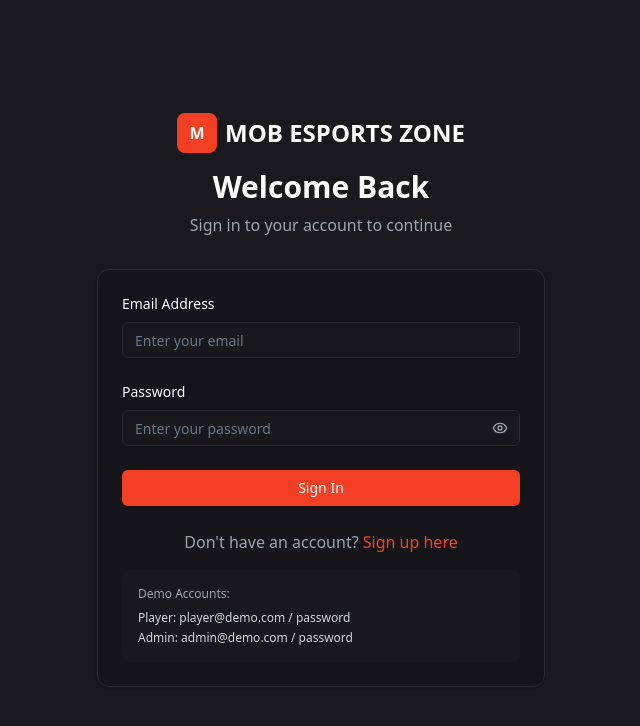
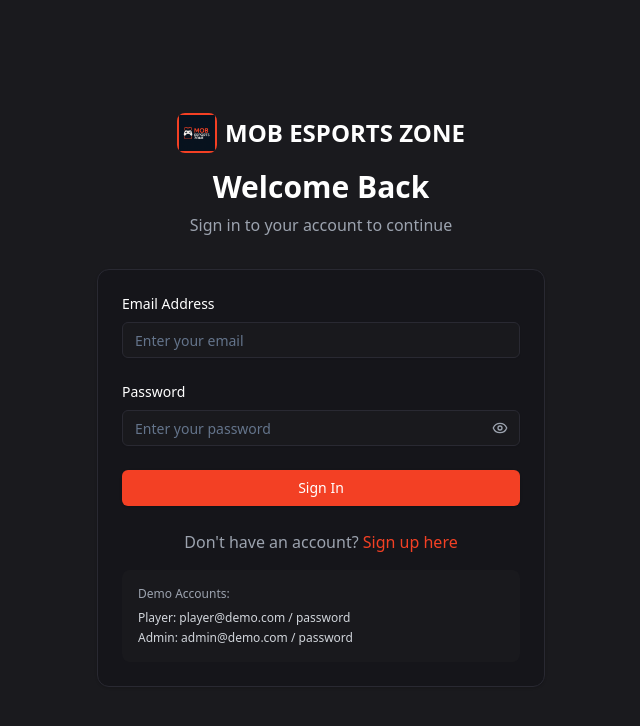
Before and after one commit to mobbipin/mob-esports-zone-client, a React (Vite) app: page /login in a window 1280 px wide. Shown: the top 726 px of the page, without its empty margins (319-959 px from the left). Built offline with nearby package versions, Linux system fonts and the light colour scheme.

Commit message:
UI CHANGES

```diff
--- a/index.html
+++ b/index.html
@@ -11,6 +11,7 @@
     </style>
     <link href="tailwind.css" rel="stylesheet" />
     <link href="tailwind.css" rel="stylesheet" />
+    <link rel="icon" type="image/x-icon" href="/favicon.ico" />
   </head>
   <body>
     <div id="app"></div>
--- a/src/components/layout/AdminLayout.tsx
+++ b/src/components/layout/AdminLayout.tsx
@@ -40,8 +40,8 @@ export const AdminLayout: React.FC = () => {
       } transition-transform duration-300 ease-in-out lg:translate-x-0 lg:static lg:inset-0`}>
         <div className="flex items-center justify-between h-16 px-4 border-b border-[#292932]">
           <div className="flex items-center space-x-2">
-            <div className="w-8 h-8 bg-[#f34024] rounded-lg flex items-center justify-center">
-              <span className="text-white font-bold text-sm">M</span>
+            <div className="w-8 h-8 bg-[#f34024] rounded-lg flex items-center justify-center overflow-hidden">
+              <img src="/assets/logo.png" alt="MOB Esports Logo" className="w-7 h-7 object-contain" />
             </div>
             <span className="text-white font-bold">Admin Panel</span>
           </div>
--- a/src/components/layout/Footer.tsx
+++ b/src/components/layout/Footer.tsx
@@ -9,8 +9,8 @@ export const Footer: React.FC = () => {
           {/* Logo and Description */}
           <div className="col-span-1 md:col-span-2">
             <div className="flex items-center space-x-2 mb-4">
-              <div className="w-8 h-8 bg-[#f34024] rounded-lg flex items-center justify-center">
-                <span className="text-white font-bold text-sm">M</span>
+              <div className="w-8 h-8 bg-[#f34024] rounded-lg flex items-center justify-center overflow-hidden">
+                <img src="assets/logo.png" alt="MOB Esports Logo" className="w-7 h-7 object-contain" />
               </div>
               <span className="text-white font-bold text-xl">MOB ESPORTS ZONE</span>
             </div>
--- a/src/components/layout/Navbar.tsx
+++ b/src/components/layout/Navbar.tsx
@@ -27,8 +27,8 @@ export const Navbar: React.FC = () => {
         <div className="flex justify-between items-center h-16">
           {/* Logo */}
           <Link to="/" className="flex items-center space-x-2">
-            <div className="w-8 h-8 bg-[#f34024] rounded-lg flex items-center justify-center">
-              <span className="text-white font-bold text-sm">M</span>
+            <div className="w-8 h-8 bg-[#f34024] rounded-lg flex items-center justify-center overflow-hidden">
+              <img src="assets/logo.png" alt="MOB Esports Logo" className="w-7 h-7 object-contain" />
             </div>
             <span className="text-white font-bold text-xl">MOB ESPORTS ZONE</span>
           </Link>
--- a/src/pages/admin/TeamsManagementPage.tsx
+++ b/src/pages/admin/TeamsManagementPage.tsx
@@ -373,7 +373,7 @@ export const TeamsManagementPage: React.FC = () => {
                 <Button
                   size="sm"
                   variant="outline"
-                  className="flex-1 border-[#292932] text-white hover:bg-[#292932]"
+                  className="flex-1 border-[#292932]  hover:bg-[#292932]"
                 >
                   <EditIcon className="w-3 h-3 mr-1" />
                   Edit
--- a/src/pages/auth/LoginPage.tsx
+++ b/src/pages/auth/LoginPage.tsx
@@ -36,8 +36,8 @@ export const LoginPage: React.FC = () => {
       <div className="w-full max-w-md">
         <div className="text-center mb-8">
           <div className="flex items-center justify-center space-x-2 mb-4">
-            <div className="w-10 h-10 bg-[#f34024] rounded-lg flex items-center justify-center">
-              <span className="text-white font-bold">M</span>
+            <div className="w-10 h-10 bg-[#f34024] rounded-lg flex items-center justify-center overflow-hidden">
+              <img src="assets/logo.png" alt="MOB Esports Logo" className="w-9 h-9 object-contain" />
             </div>
             <span className="text-white font-bold text-2xl">MOB ESPORTS ZONE</span>
           </div>
--- a/src/pages/auth/RegisterPage.tsx
+++ b/src/pages/auth/RegisterPage.tsx
@@ -60,8 +60,8 @@ export const RegisterPage: React.FC = () => {
       <div className="w-full max-w-md">
         <div className="text-center mb-8">
           <div className="flex items-center justify-center space-x-2 mb-4">
-            <div className="w-10 h-10 bg-[#f34024] rounded-lg flex items-center justify-center">
-              <span className="text-white font-bold">M</span>
+            <div className="w-10 h-10 bg-[#f34024] rounded-lg flex items-center justify-center overflow-hidden">
+              <img src="assets/logo.png" alt="MOB Esports Logo" className="w-9 h-9 object-contain" />
             </div>
             <span className="text-white font-bold text-2xl">MOB ESPORTS ZONE</span>
           </div>
--- a/src/pages/client/ClientTournamentsPage.tsx
+++ b/src/pages/client/ClientTournamentsPage.tsx
@@ -250,11 +250,11 @@ export const ClientTournamentsPage: React.FC = () => {
                     <>
                       <div className="flex items-center">
                         <UsersIcon className="w-4 h-4 mr-2" />
-                        {tournament.participants}/{tournament.maxParticipants} participants
+                        {"participants" in tournament && "maxParticipants" in tournament ? `${tournament.participants}/${tournament.maxParticipants} participants` : null}
                       </div>
                       <div className="flex items-center">
                         <ClockIcon className="w-4 h-4 mr-2" />
-                        Register by {tournament.registrationDeadline}
+                        {"registrationDeadline" in tournament ? `Register by ${tournament.registrationDeadline}` : null}
                       </div>
                     </>
                   )}
@@ -263,11 +263,11 @@ export const ClientTournamentsPage: React.FC = () => {
                     <>
                       <div className="flex items-center">
                         <CheckCircleIcon className="w-4 h-4 mr-2 text-green-500" />
-                        Registered as {tournament.teamName}
+                        {"teamName" in tournament ? `Registered as ${tournament.teamName}` : null}
                       </div>
                       <div className="flex items-center">
                         <CalendarIcon className="w-4 h-4 mr-2" />
-                        Registered on {tournament.registrationDate}
+                        {"registrationDate" in tournament ? `Registered on ${tournament.registrationDate}` : null}
                       </div>
                     </>
                   )}
@@ -275,7 +275,7 @@ export const ClientTournamentsPage: React.FC = () => {
                   {activeTab === "past" && (
                     <div className="flex items-center">
                       <TrophyIcon className="w-4 h-4 mr-2 text-yellow-500" />
-                      {tournament.result} - Earned {tournament.earnings}
+                      {"result" in tournament && "earnings" in tournament ? `${tournament.result} - Earned ${tournament.earnings}` : null}
                     </div>
                   )}
 
@@ -286,7 +286,11 @@ export const ClientTournamentsPage: React.FC = () => {
                 </div>
 
                 {/* Progress Bar for Available Tournaments */}
-                {activeTab === "available" && tournament.maxParticipants && (
+                {activeTab === "available" &&
+                  "participants" in tournament &&
+                  "maxParticipants" in tournament &&
+                  typeof tournament.participants === "number" &&
+                  typeof tournament.maxParticipants === "number" && (
                     <div className="mb-4">
                       <div className="flex justify-between text-xs text-gray-400 mb-1">
                         <span>Registration Progress</span>
@@ -303,7 +307,7 @@ export const ClientTournamentsPage: React.FC = () => {
 
                 <div className="flex space-x-2">
                   <Link to={`/tournaments/${tournament.id}`} className="flex-1">
-                    <Button variant="outline" className="w-full border-[#292932] text-white hover:bg-[#292932]">
+                    <Button variant="outline" className="w-full border-[#292932] hover:text-white hover:bg-[#292932]">
                       View Details
                     </Button>
                   </Link>
```
Also changed, not shown: public/assets/logo.png (added), 1 other file (tests, documents, lock files or other folders). Lines whose indentation alone changed are shown as unchanged.
